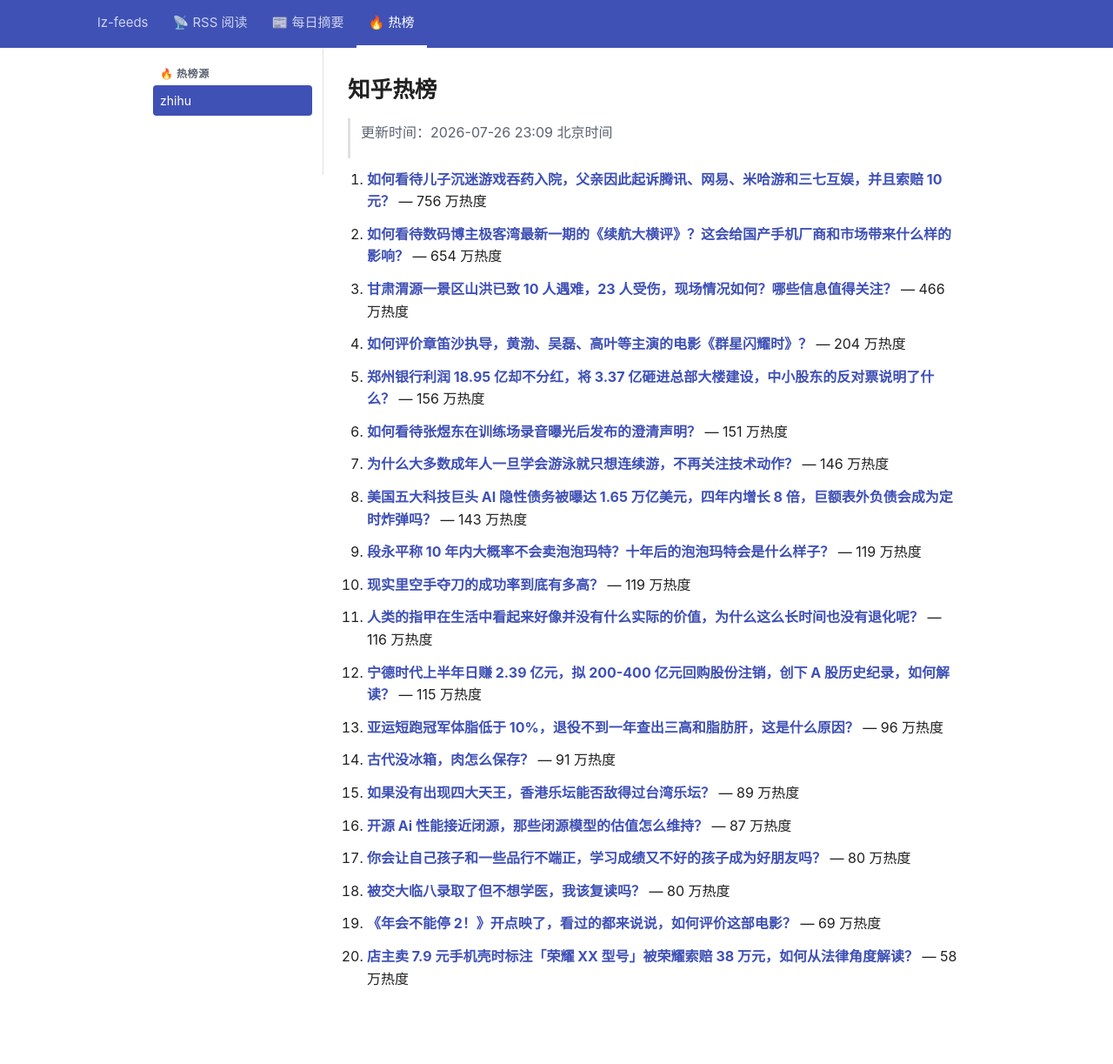
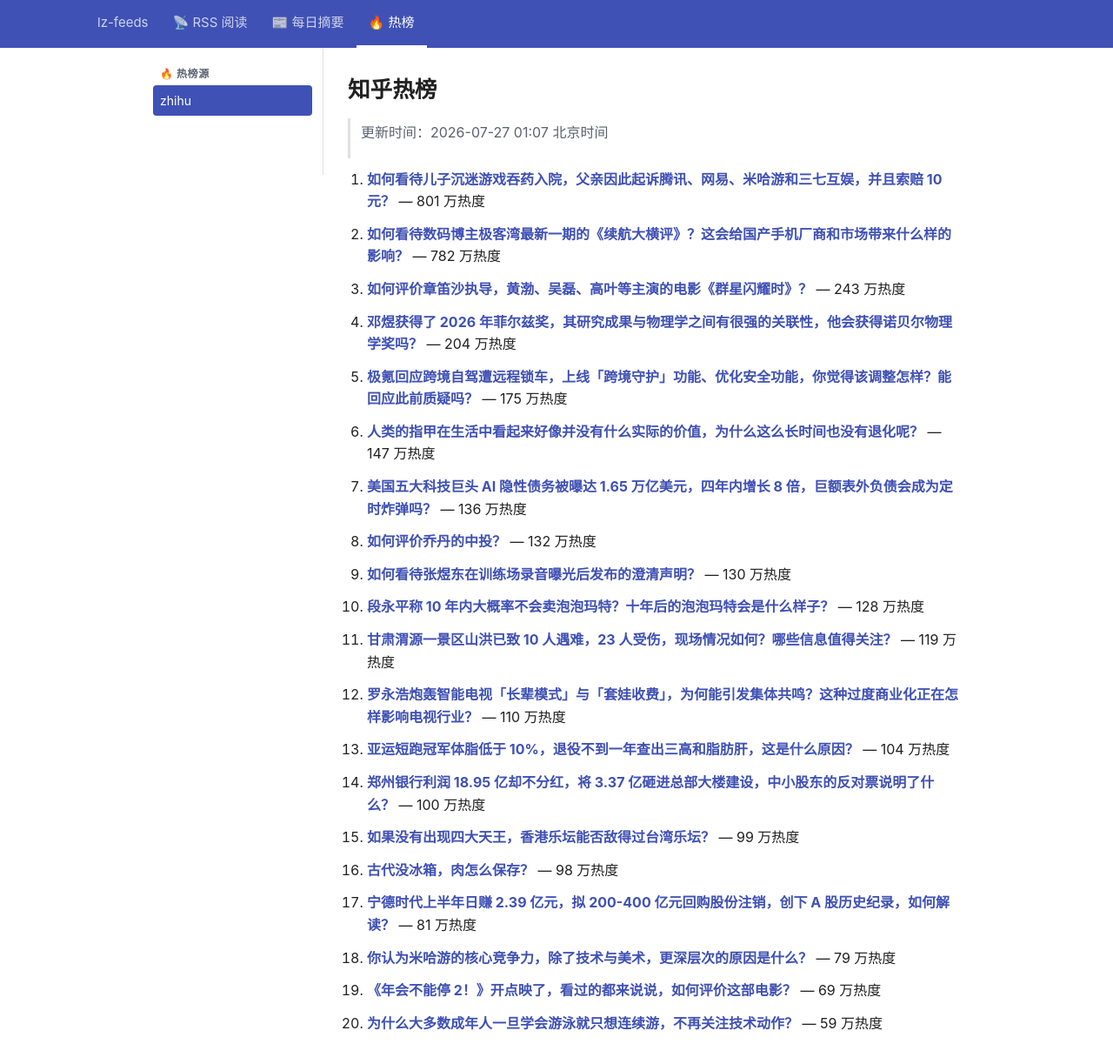
Before and after one commit to lizhang0101/lz-feeds, a Jekyll site: the page built from _hotlist/zhihu.md, in a window 1280 px wide and 1253 px high. Shown: the top 1223 px of the window at 87% size. Built offline with Jekyll 4.4.1, drawn with Linux system fonts in a browser that asks for light colours.

Commit message:
hotlist: 2026-07-26T17:07Z

```diff
--- a/_hotlist/zhihu.md
+++ b/_hotlist/zhihu.md
@@ -1,48 +1,48 @@
 ---
-updated: 2026-07-26 23:09 北京时间
+updated: 2026-07-27 01:07 北京时间
 count: 20
 ---
 
 # 知乎热榜
 
-> 更新时间：2026-07-26 23:09 北京时间
+> 更新时间：2026-07-27 01:07 北京时间
 
-1. **[如何看待儿子沉迷游戏吞药入院，父亲因此起诉腾讯、网易、米哈游和三七互娱，并且索赔 10 元？](https://www.zhihu.com/question/2064331256884622163)** — 756 万热度
+1. **[如何看待儿子沉迷游戏吞药入院，父亲因此起诉腾讯、网易、米哈游和三七互娱，并且索赔 10 元？](https://www.zhihu.com/question/2064331256884622163)** — 801 万热度
 
-2. **[如何看待数码博主极客湾最新一期的《续航大横评》？这会给国产手机厂商和市场带来什么样的影响？](https://www.zhihu.com/question/2064578743788745259)** — 654 万热度
+2. **[如何看待数码博主极客湾最新一期的《续航大横评》？这会给国产手机厂商和市场带来什么样的影响？](https://www.zhihu.com/question/2064578743788745259)** — 782 万热度
 
-3. **[甘肃渭源一景区山洪已致 10 人遇难，23 人受伤，现场情况如何？哪些信息值得关注？](https://www.zhihu.com/question/2064783855282643631)** — 466 万热度
+3. **[如何评价章笛沙执导，黄渤、吴磊、高叶等主演的电影《群星闪耀时》？](https://www.zhihu.com/question/2061413101283586667)** — 243 万热度
 
-4. **[如何评价章笛沙执导，黄渤、吴磊、高叶等主演的电影《群星闪耀时》？](https://www.zhihu.com/question/2061413101283586667)** — 204 万热度
+4. **[邓煜获得了 2026 年菲尔兹奖，其研究成果与物理学之间有很强的关联性，他会获得诺贝尔物理学奖吗？](https://www.zhihu.com/question/2064329046528414734)** — 204 万热度
 
-5. **[郑州银行利润  18.95 亿却不分红，将 3.37 亿砸进总部大楼建设，中小股东的反对票说明了什么？](https://www.zhihu.com/question/2063564177688597653)** — 156 万热度
+5. **[极氪回应跨境自驾遭远程锁车，上线「跨境守护」功能、优化安全功能，你觉得该调整怎样？能回应此前质疑吗？](https://www.zhihu.com/question/2064748461803529879)** — 175 万热度
 
-6. **[如何看待张煜东在训练场录音曝光后发布的澄清声明？](https://www.zhihu.com/question/2064659826584690831)** — 151 万热度
+6. **[人类的指甲在生活中看起来好像并没有什么实际的价值，为什么这么长时间也没有退化呢？](https://www.zhihu.com/question/358666124)** — 147 万热度
 
-7. **[为什么大多数成年人一旦学会游泳就只想连续游，不再关注技术动作？](https://www.zhihu.com/question/7803569929)** — 146 万热度
+7. **[美国五大科技巨头 AI 隐性债务被曝达 1.65 万亿美元，四年内增长 8 倍，巨额表外负债会成为定时炸弹吗？](https://www.zhihu.com/question/2063915578427963194)** — 136 万热度
 
-8. **[美国五大科技巨头 AI 隐性债务被曝达 1.65 万亿美元，四年内增长 8 倍，巨额表外负债会成为定时炸弹吗？](https://www.zhihu.com/question/2063915578427963194)** — 143 万热度
+8. **[如何评价乔丹的中投？](https://www.zhihu.com/question/472789170)** — 132 万热度
 
-9. **[段永平称 10 年内大概率不会卖泡泡玛特？十年后的泡泡玛特会是什么样子？](https://www.zhihu.com/question/2063932194024681825)** — 119 万热度
+9. **[如何看待张煜东在训练场录音曝光后发布的澄清声明？](https://www.zhihu.com/question/2064659826584690831)** — 130 万热度
 
-10. **[现实里空手夺刀的成功率到底有多高？](https://www.zhihu.com/question/2063983566564987357)** — 119 万热度
+10. **[段永平称 10 年内大概率不会卖泡泡玛特？十年后的泡泡玛特会是什么样子？](https://www.zhihu.com/question/2063932194024681825)** — 128 万热度
 
-11. **[人类的指甲在生活中看起来好像并没有什么实际的价值，为什么这么长时间也没有退化呢？](https://www.zhihu.com/question/358666124)** — 116 万热度
+11. **[甘肃渭源一景区山洪已致 10 人遇难，23 人受伤，现场情况如何？哪些信息值得关注？](https://www.zhihu.com/question/2064783855282643631)** — 119 万热度
 
-12. **[宁德时代上半年日赚 2.39 亿元，拟 200-400 亿元回购股份注销，创下 A 股历史纪录，如何解读？](https://www.zhihu.com/question/2064123998942901167)** — 115 万热度
+12. **[罗永浩炮轰智能电视「长辈模式」与「套娃收费」，为何能引发集体共鸣？这种过度商业化正在怎样影响电视行业？](https://www.zhihu.com/question/2064500575325181312)** — 110 万热度
 
-13. **[亚运短跑冠军体脂低于 10%，退役不到一年查出三高和脂肪肝，这是什么原因？](https://www.zhihu.com/question/2063668726759691526)** — 96 万热度
+13. **[亚运短跑冠军体脂低于 10%，退役不到一年查出三高和脂肪肝，这是什么原因？](https://www.zhihu.com/question/2063668726759691526)** — 104 万热度
 
-14. **[古代没冰箱，肉怎么保存？](https://www.zhihu.com/question/2063618291311105996)** — 91 万热度
+14. **[郑州银行利润  18.95 亿却不分红，将 3.37 亿砸进总部大楼建设，中小股东的反对票说明了什么？](https://www.zhihu.com/question/2063564177688597653)** — 100 万热度
 
-15. **[如果没有出现四大天王，香港乐坛能否敌得过台湾乐坛？](https://www.zhihu.com/question/1995555700441634403)** — 89 万热度
+15. **[如果没有出现四大天王，香港乐坛能否敌得过台湾乐坛？](https://www.zhihu.com/question/1995555700441634403)** — 99 万热度
 
-16. **[开源 Ai 性能接近闭源，那些闭源模型的估值怎么维持？](https://www.zhihu.com/question/2064467113771791028)** — 87 万热度
+16. **[古代没冰箱，肉怎么保存？](https://www.zhihu.com/question/2063618291311105996)** — 98 万热度
 
-17. **[你会让自己孩子和一些品行不端正，学习成绩又不好的孩子成为好朋友吗？](https://www.zhihu.com/question/2037874990104760743)** — 80 万热度
+17. **[宁德时代上半年日赚 2.39 亿元，拟 200-400 亿元回购股份注销，创下 A 股历史纪录，如何解读？](https://www.zhihu.com/question/2064123998942901167)** — 81 万热度
 
-18. **[被交大临八录取了但不想学医，我该复读吗？](https://www.zhihu.com/question/2058590486101864781)** — 80 万热度
+18. **[你认为米哈游的核心竞争力，除了技术与美术，更深层次的原因是什么？](https://www.zhihu.com/question/2045101137863430588)** — 79 万热度
 
 19. **[《年会不能停 2！》开点映了，看过的都来说说，如何评价这部电影？](https://www.zhihu.com/question/2063662105644082961)** — 69 万热度
 
-20. **[店主卖 7.9 元手机壳时标注「荣耀 XX 型号」被荣耀索赔 38 万元，如何从法律角度解读？](https://www.zhihu.com/question/2064405742971352764)** — 58 万热度
+20. **[为什么大多数成年人一旦学会游泳就只想连续游，不再关注技术动作？](https://www.zhihu.com/question/7803569929)** — 59 万热度
```
